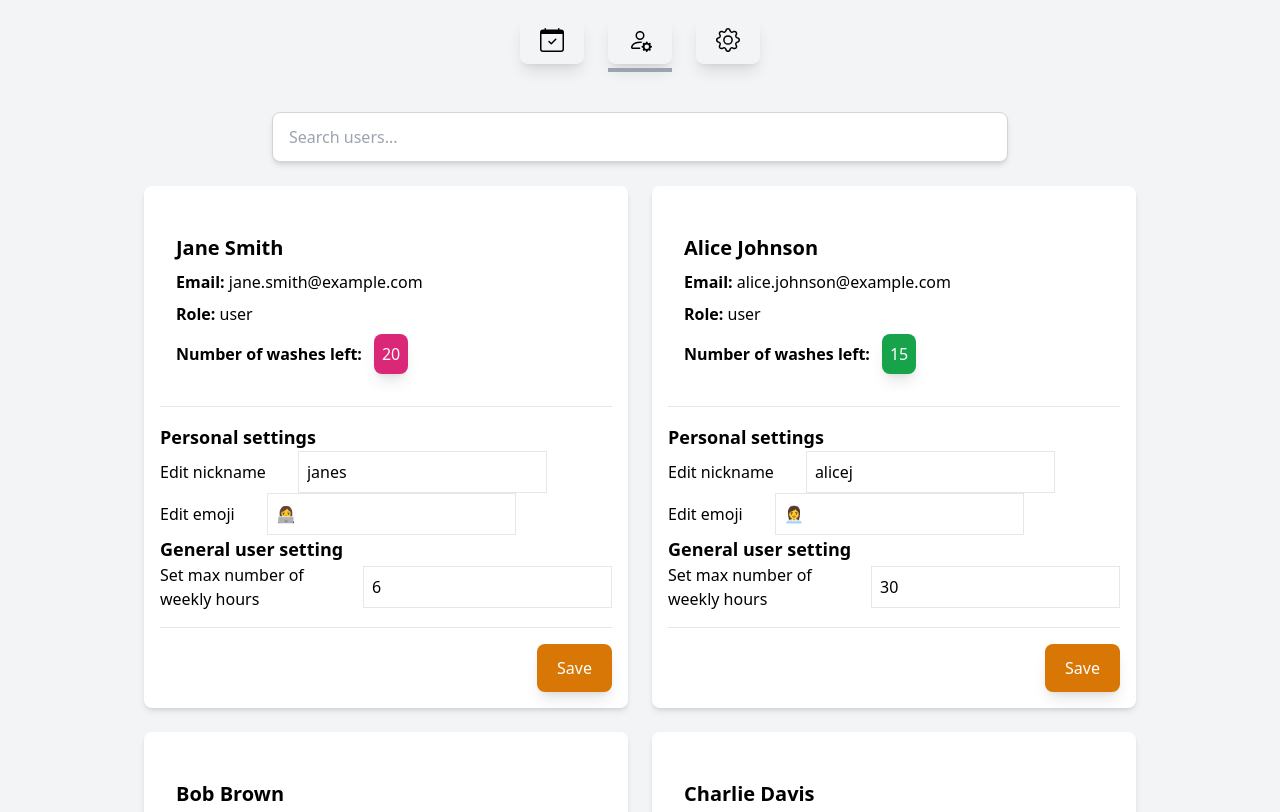
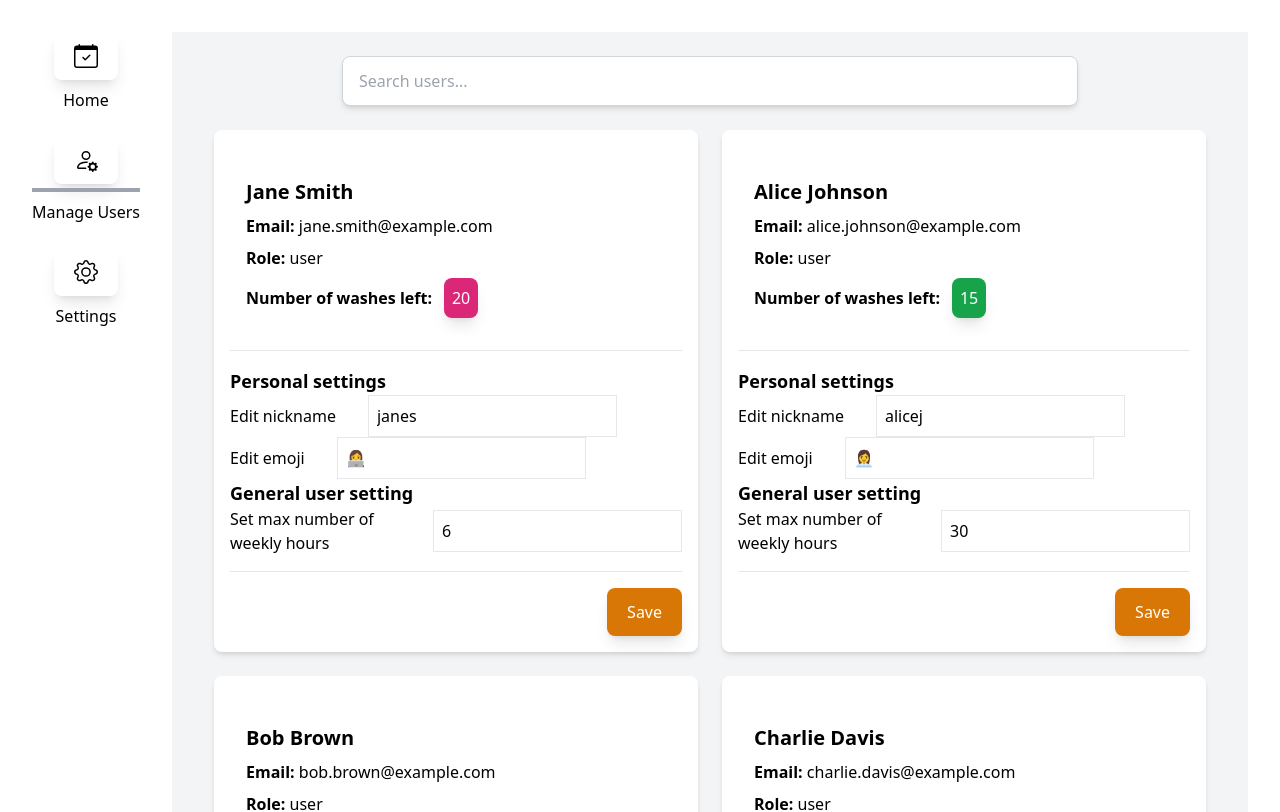
Before and after one commit to tundreaNatanael/react-schedule-app, a React (Create React App) app: page /manage-users in a window 1280 px wide. Shown: the top 812 px of the page. Built offline with nearby package versions, Linux system fonts and the light colour scheme.

Commit message:
fix: menu -> side; pages structured

```diff
--- a/src/App.js
+++ b/src/App.js
@@ -1,5 +1,6 @@
 import "./App.css";
 import {BrowserRouter as Router, Routes, Route} from "react-router-dom";
+import Menu from "./components/Menu";
 import LoginPage from "./pages/LoginPage";
 import HomePage from "./pages/HomePage";
 import SettingsPage from "./pages/SettingsPage";
@@ -7,14 +8,19 @@ import ManageUsersPage from "./pages/ManageUsersPage";
 
 function App() {
 	return (
+		<div className="flex p-4">
 			<Router>
+				<Menu className="w-64" />
+				<div className="flex-1 p-4">
 					<Routes>
 						<Route path="/" element={<LoginPage />} />
 						<Route path="/home" element={<HomePage />} />
 						<Route path="/manage-users" element={<ManageUsersPage />} />
 						<Route path="/settings" element={<SettingsPage />} />
 					</Routes>
+				</div>
 			</Router>
+		</div>
 	);
 }
 
--- a/src/components/Icon.jsx
+++ b/src/components/Icon.jsx
@@ -46,7 +46,7 @@ const icons = [
 		iconName: "arrowRight",
 		path: (
 			<path
-				fill-rule="evenodd"
+				fillRule="evenodd"
 				d="M1 8a.5.5 0 0 1 .5-.5h11.793l-3.147-3.146a.5.5 0 0 1 .708-.708l4 4a.5.5 0 0 1 0 .708l-4 4a.5.5 0 0 1-.708-.708L13.293 8.5H1.5A.5.5 0 0 1 1 8"
 			/>
 		),
--- a/src/components/Menu.jsx
+++ b/src/components/Menu.jsx
@@ -11,7 +11,7 @@ const Menu = () => {
 	const isActive = path => location.pathname === path;
 
 	return (
-		<div className="flex justify-between px-4 py-4 gap-4 max-w-[500px] md:gap-6">
+		<div className="flex flex-col px-4 py-4 gap-4 max-w-[500px] md:gap-6">
 			<div className="flex flex-col items-center">
 				<Button
 					icon="calendar"
@@ -20,6 +20,7 @@ const Menu = () => {
 					onClick={() => navigate("/home")}
 				/>
 				{isActive("/home") && <div className="w-full h-1 bg-gray-400 mt-1"></div>}
+				<div className="hidden md:block mt-2 text-center">Home</div>
 			</div>
 			{me.role === "admin" && (
 				<div className="flex flex-col items-center">
@@ -30,6 +31,7 @@ const Menu = () => {
 						onClick={() => navigate("/manage-users")}
 					/>
 					{isActive("/manage-users") && <div className="w-full h-1 bg-gray-400 mt-1"></div>}
+					<div className="hidden md:block mt-2 text-center">Manage Users</div>
 				</div>
 			)}
 			<div className="flex flex-col items-center">
@@ -40,6 +42,7 @@ const Menu = () => {
 					onClick={() => navigate("/settings")}
 				/>
 				{isActive("/settings") && <div className="w-full h-1 bg-gray-400 mt-1"></div>}
+				<div className="hidden md:block mt-2 text-center">Settings</div>
 			</div>
 		</div>
 	);
--- a/src/pages/HomePage.jsx
+++ b/src/pages/HomePage.jsx
@@ -2,7 +2,6 @@ import React from "react";
 import {AdapterDayjs} from "@mui/x-date-pickers/AdapterDayjs";
 import {LocalizationProvider} from "@mui/x-date-pickers/LocalizationProvider";
 import {StaticDatePicker} from "@mui/x-date-pickers/StaticDatePicker";
-import Menu from "../components/Menu";
 import Button from "../components/Button";
 import Icon from "../components/Icon";
 import {useMyUser} from "../data/data";
@@ -10,8 +9,7 @@ import {useMyUser} from "../data/data";
 const HomePage = () => {
 	const me = useMyUser();
 	return (
-		<div className="bg-gray-100 w-full min-h-screen space-y-4 flex flex-col items-center">
-			<Menu />
+		<div className="bg-gray-100 w-full min-h-screen space-y-4 flex flex-col items-center p-6">
 			<div className="text-center p-4">
 				<h1 className="text-3xl font-bold">Welcome to the Schedule App</h1>
 				<p className="text-lg text-gray-600">Manage your weekly hours and schedule bookings efficiently.</p>
--- a/src/pages/ManageUsersPage.jsx
+++ b/src/pages/ManageUsersPage.jsx
@@ -1,5 +1,4 @@
 import React, {useState} from "react";
-import Menu from "../components/Menu";
 import {useUsers} from "../data/data";
 import UserSettings from "../components/UserSettings";
 
@@ -13,9 +12,7 @@ const ManageUsersPage = () => {
 	);
 
 	return (
-		<div className="bg-gray-100 w-full min-h-screen space-y-6 flex flex-col items-center">
-			<Menu />
-
+		<div className="bg-gray-100 w-full min-h-screen space-y-6 flex flex-col items-center pt-6 px-4">
 			<div className="w-full max-w-3xl px-4">
 				<input
 					type="text"
--- a/src/pages/SettingsPage.jsx
+++ b/src/pages/SettingsPage.jsx
@@ -1,7 +1,6 @@
 import React from "react";
 import {Formik, Form, Field, ErrorMessage} from "formik";
 import * as Yup from "yup";
-import Menu from "../components/Menu";
 import Button from "../components/Button";
 import {useMyUser, usePlatformData} from "../data/data";
 
@@ -36,8 +35,7 @@ const SettingsPage = () => {
 	};
 
 	return (
-		<div className="bg-gray-100 w-full min-h-screen space-y-4 flex flex-col items-center">
-			<Menu />
+		<div className="bg-gray-100 w-full min-h-screen space-y-4 flex flex-col items-center p-6">
 			<Formik
 				initialValues={initialValues}
 				onSubmit={values => {
```
Lines whose indentation alone changed are shown as unchanged.
